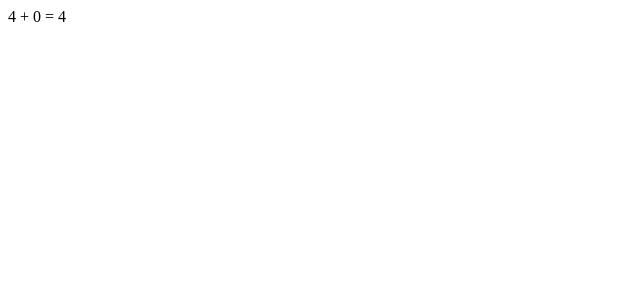
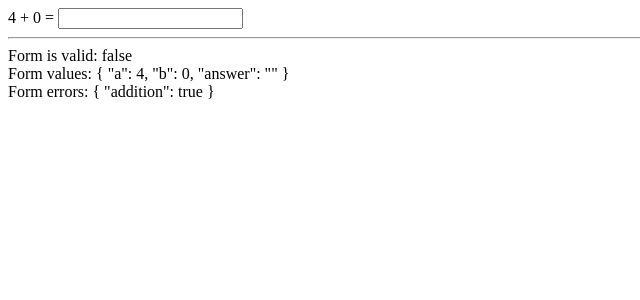
Before and after one commit to pyavchik/mathapp, an Angular app: page / in a window 1280 px wide. Shown: the top 300 px of the page, without its empty margins (0-640 px from the left). Built offline with nearby package versions, Linux system fonts and the light colour scheme.

Commit message:
custom validation added

```diff
--- a/src/app/equation/equation.component.html
+++ b/src/app/equation/equation.component.html
@@ -1,3 +1,10 @@
 <form [formGroup]="mathForm">
-  {{a}} + {{b}} = {{a+b}}
+  {{a}} + {{b}} =
+  <input formControlName="answer">
 </form>
+
+<hr>
+
+<div>Form is valid: {{mathForm.valid}}</div>
+<div>Form values: {{mathForm.value | json}}</div>
+<div>Form errors: {{mathForm.errors | json}}</div>
--- a/src/app/equation/equation.component.ts
+++ b/src/app/equation/equation.component.ts
@@ -1,5 +1,5 @@
 import {Component, OnInit} from '@angular/core';
-import {FormControl, FormGroup} from '@angular/forms';
+import {AbstractControl, FormControl, FormGroup, Validators} from '@angular/forms';
 
 @Component({
   selector: 'app-equation',
@@ -11,7 +11,15 @@
     a: new FormControl(this.randomNumber()),
     b: new FormControl(this.randomNumber()),
     answer: new FormControl('')
-  });
+  }, [
+    (form: AbstractControl) => {
+      const {a, b, answer} = form.value;
+      if (a + b === parseInt(answer)) {
+        return null;
+      }
+      return {addition: true};
+    }
+  ]);
 
   constructor() {
 
```
